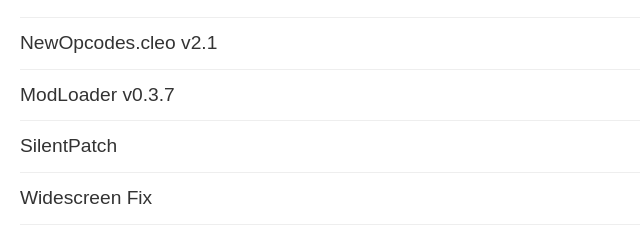
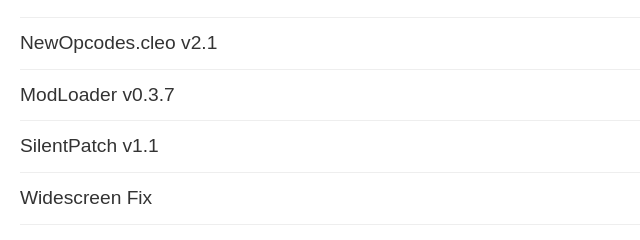
Before and after one commit to Maxim1993271/gtavicesan, a plain HTML site: page List of GTA San Andreas Mods.html in a window 1280 px wide. Shown: the part 780-1020 px from the top of the page, 0-640 px from the left. Drawn offline with Linux system fonts and the light colour scheme.

Commit message:
Add files via upload

```diff
--- a/List of GTA San Andreas Mods.html
+++ b/List of GTA San Andreas Mods.html
@@ -164,7 +164,7 @@
         <li>CLEO+ v1.2.0</li>
         <li>NewOpcodes.cleo v2.1</li>
         <li>ModLoader v0.3.7</li>
-        <li>SilentPatch</li>
+        <li>SilentPatch v1.1</li>
         <li>Widescreen Fix</li>
         <li>Windowed Mode</li>
         <li>Framerate Vigilante</li>
```
